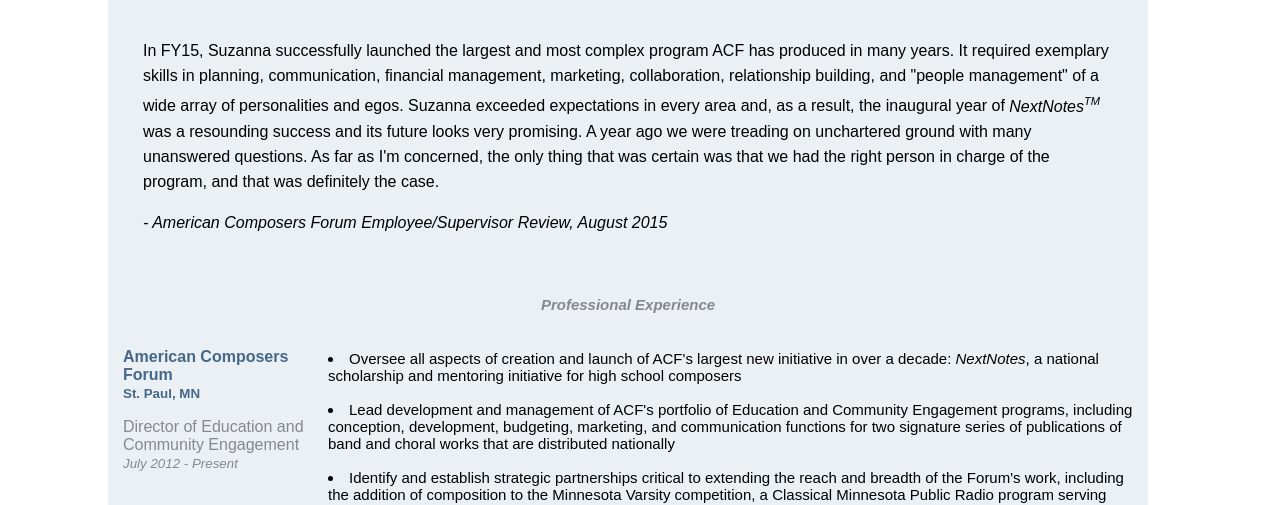
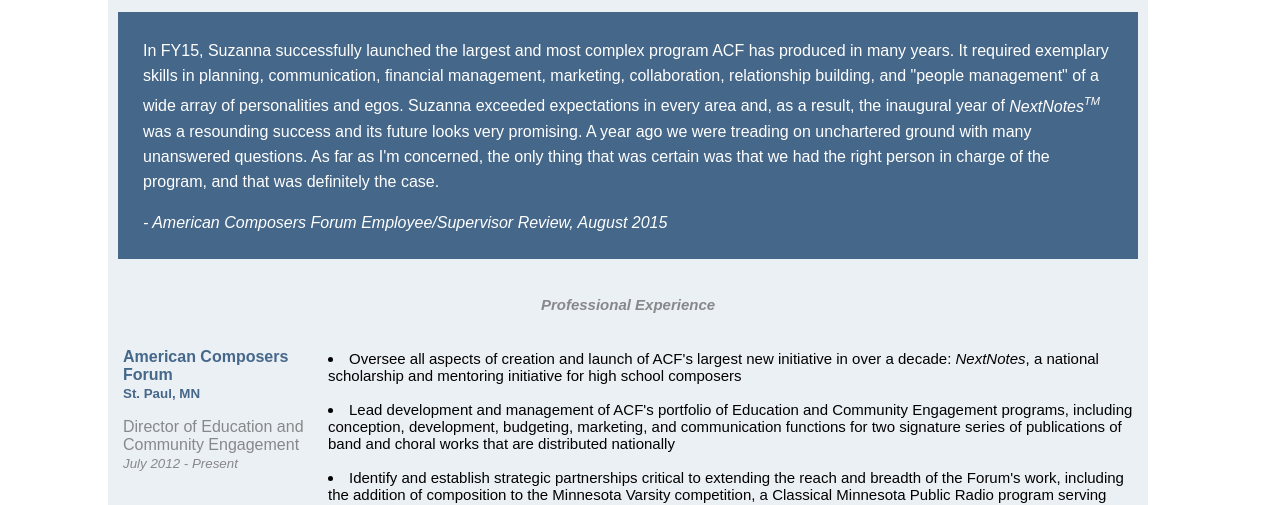
Before and after one commit to suzannaaltman/suzannaaltman.github.io, a plain HTML site: page index.html in a window 1280 px wide. Shown: the part 263-768 px from the top of the page. Drawn offline with Linux system fonts and the light colour scheme.

Commit message:
background color
quote changes

```diff
--- a/stylesheet.css
+++ b/stylesheet.css
@@ -63,6 +63,8 @@ h5 {
   padding-top: 10px;
   padding-bottom: 8px;
   line-height: 25px;
+  background-color: #456789;
+  color: white;
 }
 
 .roles {
```
